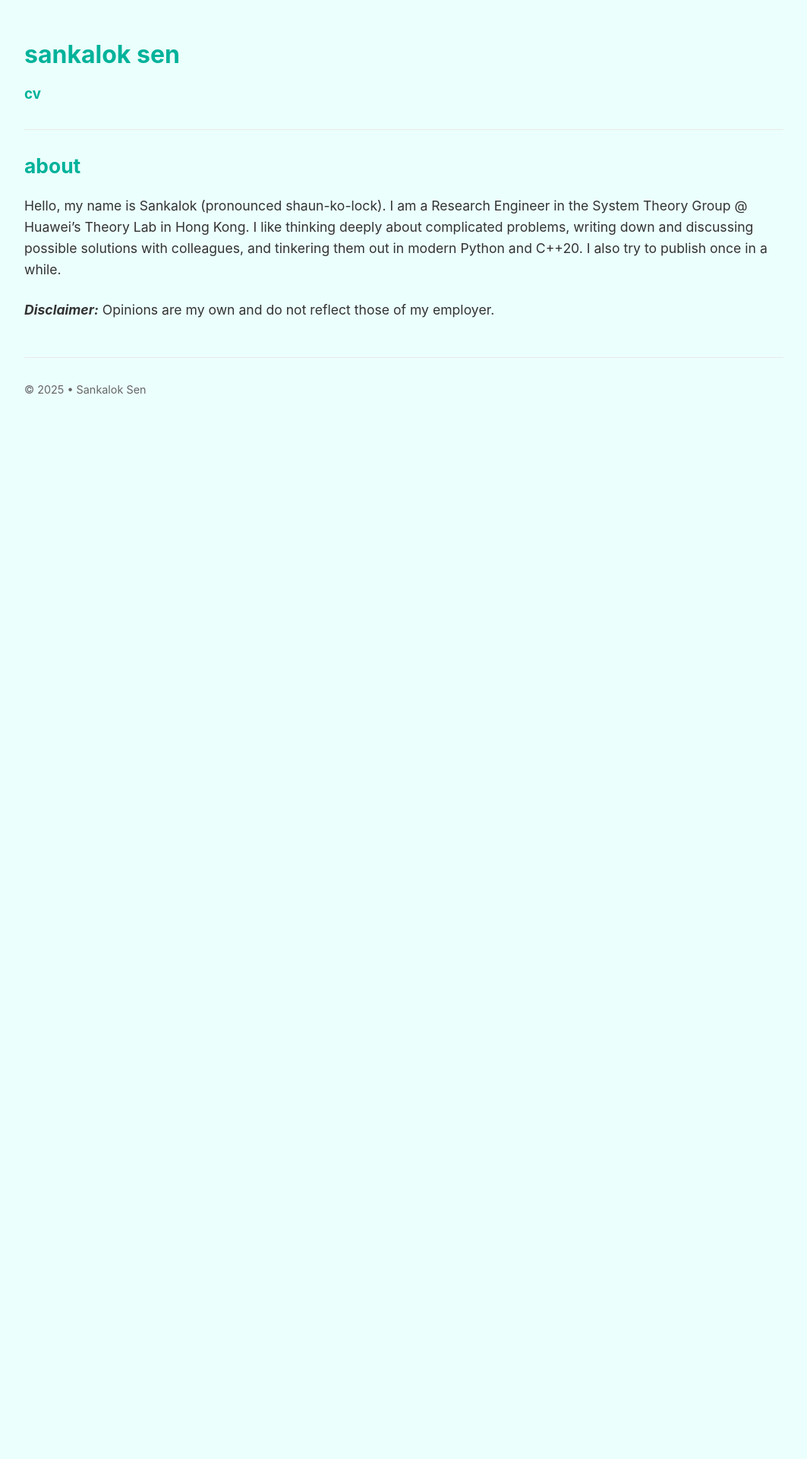
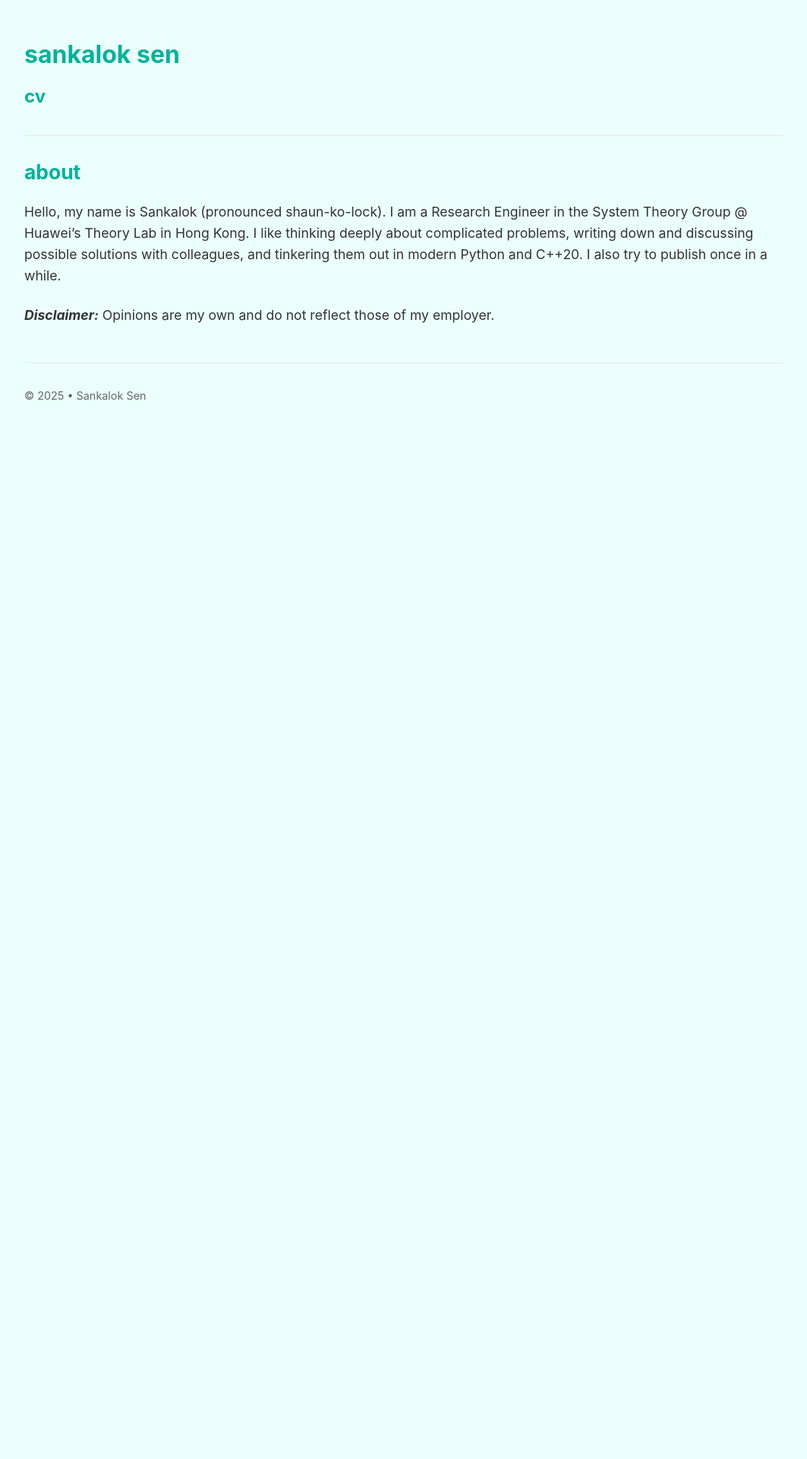
Before and after one commit to sankalok/sankalok.github.io, a Jekyll site: the page built from index.md, in a window 1280 px wide. Shown: the top 1920 px of the page at 76% size, without its empty margins (108-1171 px from the left). Built offline with Jekyll 4.4.1, drawn with Linux system fonts in a browser that asks for light colours.

```diff
--- a/_layouts/default.html
+++ b/_layouts/default.html
@@ -89,7 +89,7 @@
         <header>
             <h1><a href="/">{{ site.title | default: "My Blog" }}</a></h1>
             <nav>
-                <h3><a href="/assets/cv.pdf">cv</a></h3>
+                <h2><a href="/assets/cv.pdf">cv</a></h3>
             </nav>
 <!--             <nav>
                 <a href="/">Home</a> •
```
